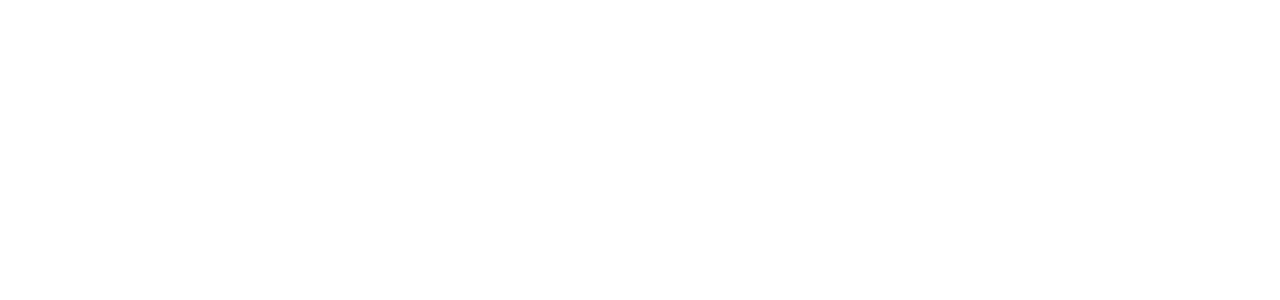
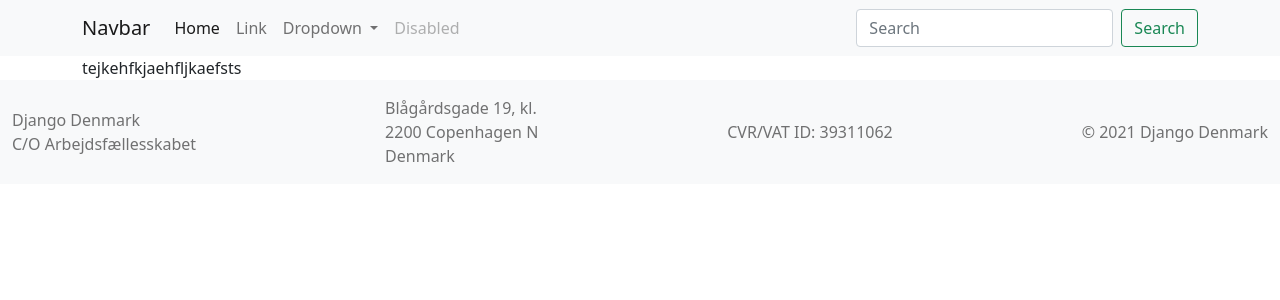
Before and after one commit to django-denmark/django-denmark.org, a Django app: page / in a window 1280 px wide. Before the commit the part shown is empty. Shown: the top 300 px of the page. Run offline with Django 3.2, Linux system fonts and the light colour scheme.

Commit message:
added header and footer

```diff
--- a/djangodenmark/templates/base.html
+++ b/djangodenmark/templates/base.html
@@ -15,16 +15,69 @@
 
   <!-- CSS
   –––––––––––––––––––––––––––––––––––––––––––––––––– -->
+  <link href="https://cdn.jsdelivr.net/npm/bootstrap@5.0.0-beta3/dist/css/bootstrap.min.css" rel="stylesheet" integrity="sha384-eOJMYsd53ii+scO/bJGFsiCZc+5NDVN2yr8+0RDqr0Ql0h+rP48ckxlpbzKgwra6" crossorigin="anonymous">
 </head>
 <body>
-
   <!-- Primary Page Layout
   –––––––––––––––––––––––––––––––––––––––––––––––––– -->
-  <div class="container">
+    <nav class="navbar navbar-expand-lg navbar-light bg-light">
+    <div class="container">
+        <a class="navbar-brand" href="#">Navbar</a>
+        <button class="navbar-toggler" type="button" data-bs-toggle="collapse" data-bs-target="#navbarSupportedContent" aria-controls="navbarSupportedContent" aria-expanded="false" aria-label="Toggle navigation">
+        <span class="navbar-toggler-icon"></span>
+        </button>
+        <div class="collapse navbar-collapse" id="navbarSupportedContent">
+        <ul class="navbar-nav me-auto mb-2 mb-lg-0">
+            <li class="nav-item">
+            <a class="nav-link active" aria-current="page" href="#">Home</a>
+            </li>
+            <li class="nav-item">
+            <a class="nav-link" href="#">Link</a>
+            </li>
+            <li class="nav-item dropdown">
+            <a class="nav-link dropdown-toggle" href="#" id="navbarDropdown" role="button" data-bs-toggle="dropdown" aria-expanded="false">
+                Dropdown
+            </a>
+            <ul class="dropdown-menu" aria-labelledby="navbarDropdown">
+                <li><a class="dropdown-item" href="#">Action</a></li>
+                <li><a class="dropdown-item" href="#">Another action</a></li>
+                <li><hr class="dropdown-divider"></li>
+                <li><a class="dropdown-item" href="#">Something else here</a></li>
+            </ul>
+            </li>
+            <li class="nav-item">
+            <a class="nav-link disabled" href="#" tabindex="-1" aria-disabled="true">Disabled</a>
+            </li>
+        </ul>
+        <form class="d-flex">
+            <input class="form-control me-2" type="search" placeholder="Search" aria-label="Search">
+            <button class="btn btn-outline-success" type="submit">Search</button>
+        </form>
+        </div>
+    </div>
+    </nav>
+    <div class="container">
+        {% block content %}
+        {% endblock %}
+    </div>
+    <nav class="navbar navbar-light bg-light">
+    <div class="container-fluid">
+        <div class="navbar-text">
+            Django Denmark<br>
+            C/O Arbejdsfællesskabet
+        </div>
+        <div class="navbar-text">
+            Blågårdsgade 19, kl.<br>
+            2200 Copenhagen N<br>
+            Denmark<br>
+        </div>
+        <div class="navbar-text">CVR/VAT ID: 39311062</div>
+        <div class="navbar-text">© 2021 Django Denmark</div>
+    </div>
+    </nav>
 
-<div class="row">
-  <div class="one-half column" style="margin-top: 50px; margin-bottom: 50px;">
-</div>
-</div>
+    <!-- Boostrap JS
+    –––––––––––––––––––––––––––––––––––––––––––––––––– -->
+    <script src="https://cdn.jsdelivr.net/npm/bootstrap@5.0.0-beta3/dist/js/bootstrap.bundle.min.js" integrity="sha384-JEW9xMcG8R+pH31jmWH6WWP0WintQrMb4s7ZOdauHnUtxwoG2vI5DkLtS3qm9Ekf" crossorigin="anonymous"></script>
 </body>
 </html>
--- a/event/templates/event/landingpage.html
+++ b/event/templates/event/landingpage.html
@@ -1,6 +1,6 @@
 {% extends "event/base.html" %}
 
 {% block content %}
-
+<div>tejkehfkjaehfljkaefsts</div>
 
 {% endblock %}
```
